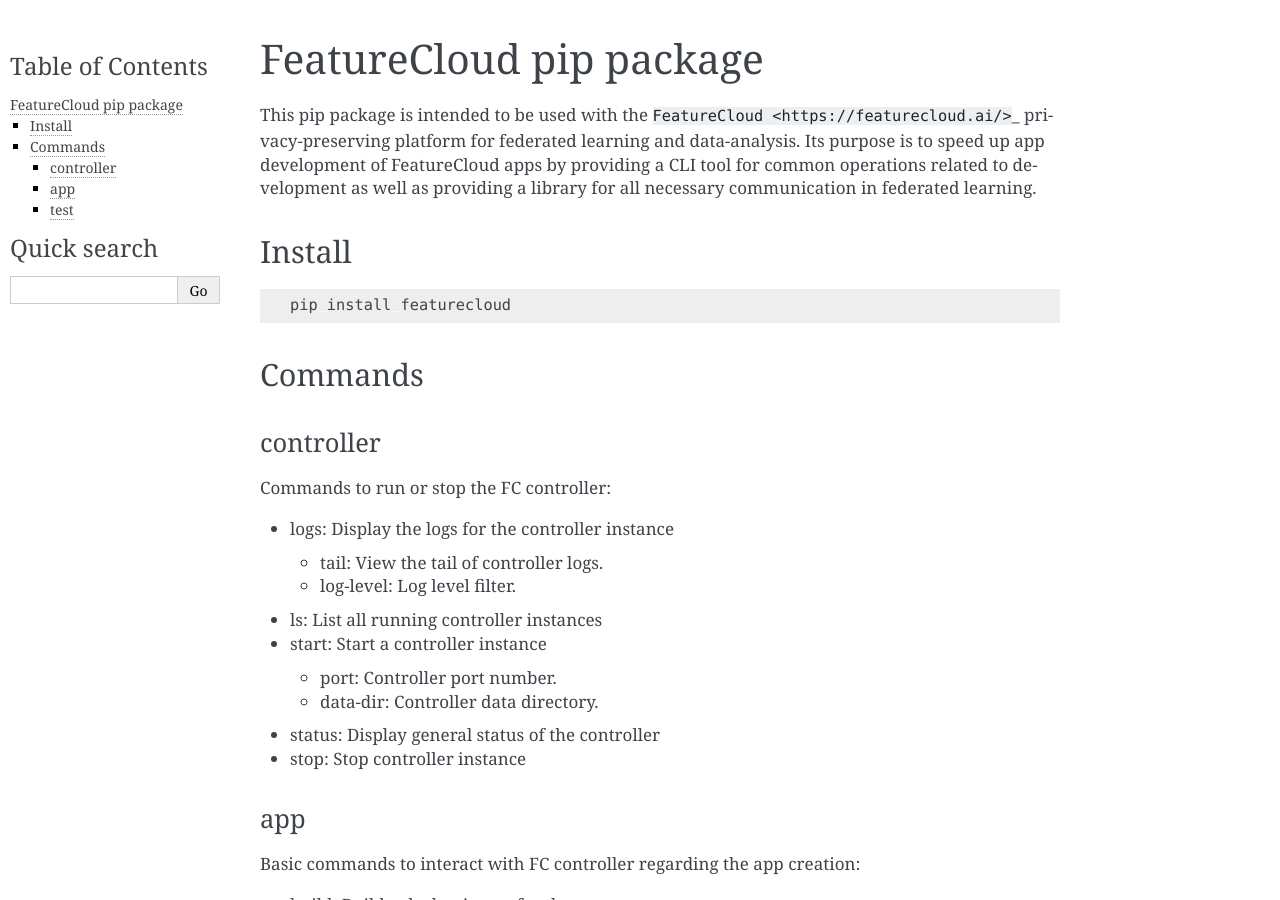
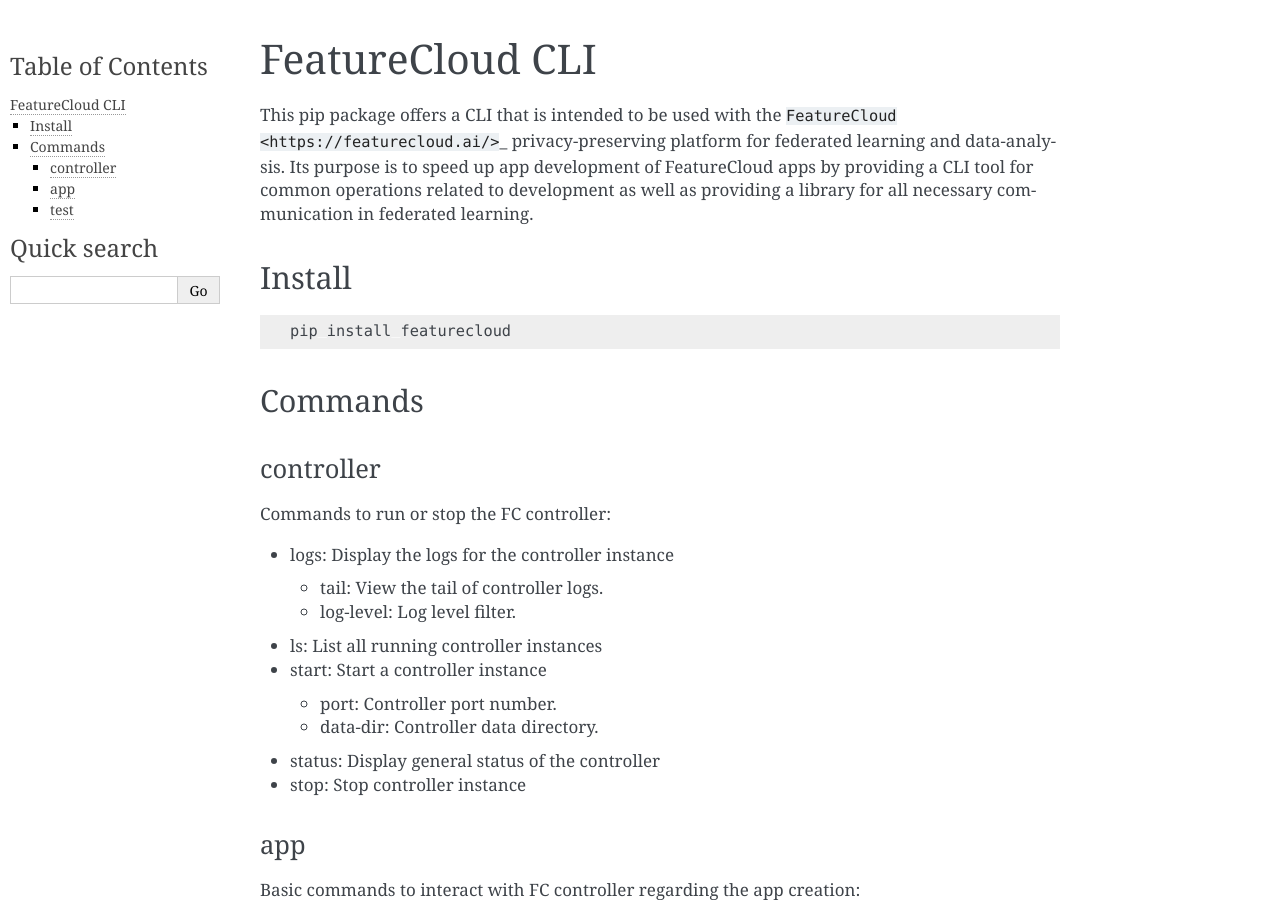
Before and after one commit to FeatureCloud/FeatureCloud, a Sphinx documentation site: the page built from docs/pip_package_doc.md, in a window 1280 px wide and 900 px high. Built offline with Sphinx 7.4.7, drawn with Linux system fonts in a browser that asks for light colours.

Commit message:
Changed title to ensure that the CLI documentation is found more easily

```diff
--- a/docs/pip_package_doc.md
+++ b/docs/pip_package_doc.md
@@ -1,5 +1,5 @@
-# FeatureCloud pip package
-This pip package is intended to be used with the `FeatureCloud <https://featurecloud.ai/>`_
+# FeatureCloud CLI
+This pip package offers a CLI that is intended to be used with the `FeatureCloud <https://featurecloud.ai/>`_
 privacy-preserving platform for federated learning and data-analysis.
 Its purpose is to speed up app development of FeatureCloud apps by providing a
 CLI tool for common operations related to development as well as providing a
```
